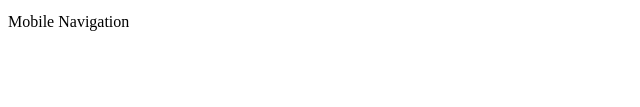
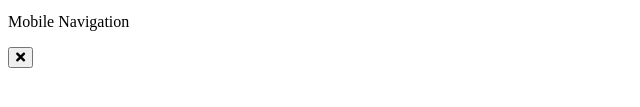
Before and after one commit to swpnl91/50Projects, a plain HTML site: page Practice/netflix-mobile-navigation/index.html in a window 1280 px wide. Shown: the part 317-424 px from the top of the page, 0-640 px from the left. Drawn offline with Linux system fonts and the light colour scheme.

Commit message:
add button

```diff
--- a/Practice/netflix-mobile-navigation/index.html
+++ b/Practice/netflix-mobile-navigation/index.html
@@ -25,6 +25,10 @@
     <div class="nav nav-black">
       <div class="nav nav-red">
         <div class="nav nav-white">
+          <button class="nav-btn close-btn">
+            <i class="fas fa-times"></i>
+          </button>
+
 
         </div>
       </div>
```
